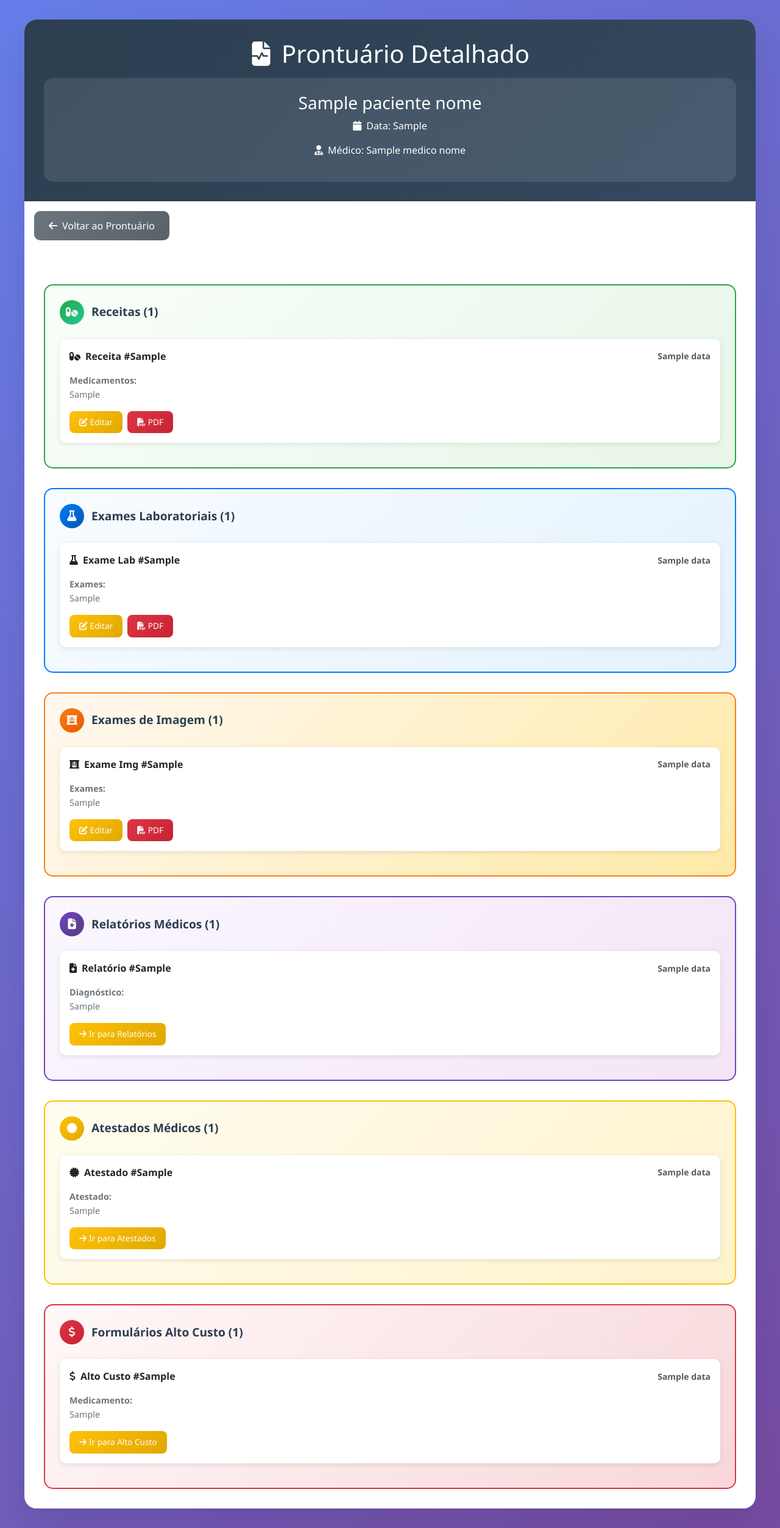
After one commit to michelrahaddad/clinicavidah, a Flask app: template templates/prontuario_detalhes.html in a window 1280 px wide. The commit adds this page. Shown: the whole page at 61% size. Run offline with Flask 3, Linux system fonts and the light colour scheme; the template is opened without the code that fills it: most values are stand-ins (such as "Sample title", 1, 10 or a date in 2020).

Commit message:
Display patient records organized by date and document type
Implements a detailed patient record view accessible via /prontuario/detalhes route, displaying documents filtered by date and type.

Replit-Commit-Author: Agent
Replit-Commit-Session-Id: 7fcdde36-61e5-4fbb-9ec4-2a31579af49d
Replit-Commit-Screenshot-Url: https://storage.googleapis.com/screenshot-production-us-central1/57ac9627-61b8-4a99-9a9c-fc79787f61f2/342d5a2d-8be4-4abe-ab34-4f262aa453be.jpg

```diff
--- /dev/null
+++ b/templates/prontuario_detalhes.html
@@ -0,0 +1,402 @@
+<!DOCTYPE html>
+<html lang="pt-BR">
+<head>
+    <meta charset="UTF-8">
+    <meta name="viewport" content="width=device-width, initial-scale=1.0">
+    <title>Detalhes do Prontuário - {{ paciente_nome }}</title>
+    <link href="https://cdn.jsdelivr.net/npm/bootstrap@5.3.0/dist/css/bootstrap.min.css" rel="stylesheet">
+    <link rel="stylesheet" href="https://cdnjs.cloudflare.com/ajax/libs/font-awesome/6.4.0/css/all.min.css">
+    <style>
+        body {
+            background: linear-gradient(135deg, #667eea 0%, #764ba2 100%);
+            min-height: 100vh;
+            font-family: 'Segoe UI', Tahoma, Geneva, Verdana, sans-serif;
+        }
+
+        .main-container {
+            background: white;
+            border-radius: 20px;
+            box-shadow: 0 20px 60px rgba(0,0,0,0.1);
+            margin: 2rem auto;
+            max-width: 1200px;
+            overflow: hidden;
+        }
+
+        .header-section {
+            background: linear-gradient(135deg, #2c3e50, #34495e);
+            color: white;
+            padding: 2rem;
+            text-align: center;
+        }
+
+        .patient-info {
+            background: rgba(255,255,255,0.1);
+            border-radius: 15px;
+            padding: 1.5rem;
+            margin-top: 1rem;
+        }
+
+        .document-section {
+            margin: 2rem;
+            padding: 1.5rem;
+            border: 2px solid #e9ecef;
+            border-radius: 15px;
+            background: #f8f9fa;
+        }
+
+        .document-section.receita {
+            border-color: #28a745;
+            background: linear-gradient(135deg, #f8fff9, #e8f5e8);
+        }
+
+        .document-section.exame-lab {
+            border-color: #007bff;
+            background: linear-gradient(135deg, #f8fcff, #e3f2fd);
+        }
+
+        .document-section.exame-img {
+            border-color: #fd7e14;
+            background: linear-gradient(135deg, #fff8f0, #ffeaa7);
+        }
+
+        .document-section.relatorio {
+            border-color: #6f42c1;
+            background: linear-gradient(135deg, #faf7ff, #f3e5f5);
+        }
+
+        .document-section.atestado {
+            border-color: #ffc107;
+            background: linear-gradient(135deg, #fffdf0, #fff3cd);
+        }
+
+        .document-section.alto-custo {
+            border-color: #dc3545;
+            background: linear-gradient(135deg, #fff8f8, #f8d7da);
+        }
+
+        .document-item {
+            background: white;
+            border-radius: 10px;
+            padding: 1rem;
+            margin-bottom: 1rem;
+            box-shadow: 0 2px 8px rgba(0,0,0,0.1);
+            transition: all 0.3s ease;
+        }
+
+        .document-item:hover {
+            transform: translateY(-2px);
+            box-shadow: 0 4px 15px rgba(0,0,0,0.15);
+        }
+
+        .document-header {
+            display: flex;
+            justify-content: space-between;
+            align-items: center;
+            margin-bottom: 1rem;
+            font-weight: 600;
+        }
+
+        .document-content {
+            font-size: 0.9rem;
+            color: #6c757d;
+            line-height: 1.6;
+        }
+
+        .action-buttons {
+            display: flex;
+            gap: 0.5rem;
+            margin-top: 1rem;
+        }
+
+        .btn-action {
+            padding: 0.5rem 1rem;
+            border-radius: 8px;
+            font-size: 0.85rem;
+            font-weight: 500;
+            transition: all 0.3s ease;
+        }
+
+        .btn-edit {
+            background: linear-gradient(135deg, #ffc107, #e0a800);
+            border: none;
+            color: white;
+        }
+
+        .btn-pdf {
+            background: linear-gradient(135deg, #dc3545, #c82333);
+            border: none;
+            color: white;
+        }
+
+        .btn-back {
+            background: linear-gradient(135deg, #6c757d, #5a6268);
+            color: white;
+            border: none;
+            padding: 0.75rem 1.5rem;
+            border-radius: 10px;
+            font-weight: 500;
+            transition: all 0.3s ease;
+        }
+
+        .btn-back:hover {
+            transform: translateY(-2px);
+            box-shadow: 0 4px 15px rgba(108, 117, 125, 0.3);
+        }
+
+        .section-title {
+            display: flex;
+            align-items: center;
+            gap: 0.75rem;
+            font-size: 1.2rem;
+            font-weight: 600;
+            margin-bottom: 1.5rem;
+            color: #2c3e50;
+        }
+
+        .section-icon {
+            width: 40px;
+            height: 40px;
+            border-radius: 50%;
+            display: flex;
+            align-items: center;
+            justify-content: center;
+            color: white;
+            font-size: 1.1rem;
+        }
+
+        .icon-receita { background: linear-gradient(135deg, #28a745, #20c997); }
+        .icon-lab { background: linear-gradient(135deg, #007bff, #0056b3); }
+        .icon-img { background: linear-gradient(135deg, #fd7e14, #e55a00); }
+        .icon-relatorio { background: linear-gradient(135deg, #6f42c1, #563d7c); }
+        .icon-atestado { background: linear-gradient(135deg, #ffc107, #e0a800); }
+        .icon-alto-custo { background: linear-gradient(135deg, #dc3545, #c82333); }
+
+        .empty-section {
+            text-align: center;
+            padding: 2rem;
+            color: #6c757d;
+            font-style: italic;
+        }
+    </style>
+</head>
+<body>
+    <div class="main-container">
+        <div class="header-section">
+            <h1><i class="fas fa-file-medical-alt me-3"></i>Prontuário Detalhado</h1>
+            <div class="patient-info">
+                <h3>{{ paciente_nome }}</h3>
+                <p><i class="fas fa-calendar me-2"></i>Data: {{ data_formatada }}</p>
+                <p><i class="fas fa-user-md me-2"></i>Médico: {{ medico_nome }}</p>
+            </div>
+        </div>
+
+        <div class="p-3">
+            <button onclick="history.back()" class="btn btn-back mb-4">
+                <i class="fas fa-arrow-left me-2"></i>Voltar ao Prontuário
+            </button>
+        </div>
+
+        <!-- Receitas -->
+        {% if documentos.receita %}
+        <div class="document-section receita">
+            <div class="section-title">
+                <div class="section-icon icon-receita">
+                    <i class="fas fa-pills"></i>
+                </div>
+                <span>Receitas ({{ documentos.receita|length }})</span>
+            </div>
+            {% for receita in documentos.receita %}
+            <div class="document-item">
+                <div class="document-header">
+                    <span><i class="fas fa-pills me-2"></i>Receita #{{ receita.id_registro }}</span>
+                    <small class="text-muted">{{ receita.data }}</small>
+                </div>
+                <div class="document-content">
+                    <strong>Medicamentos:</strong><br>
+                    {{ receita.detalhes_registro }}
+                </div>
+                <div class="action-buttons">
+                    <a href="{{ url_for('receita.receita') }}?edit_id={{ receita.id_registro }}"
+                       class="btn btn-action btn-edit">
+                        <i class="fas fa-edit me-1"></i>Editar
+                    </a>
+                    <a href="{{ url_for('receita.gerar_pdf_receita', receita_id=receita.id_registro) }}"
+                       class="btn btn-action btn-pdf" target="_blank">
+                        <i class="fas fa-file-pdf me-1"></i>PDF
+                    </a>
+                </div>
+            </div>
+            {% endfor %}
+        </div>
+        {% endif %}
+
+        <!-- Exames Laboratoriais -->
+        {% if documentos.exame_lab %}
+        <div class="document-section exame-lab">
+            <div class="section-title">
+                <div class="section-icon icon-lab">
+                    <i class="fas fa-flask"></i>
+                </div>
+                <span>Exames Laboratoriais ({{ documentos.exame_lab|length }})</span>
+            </div>
+            {% for exame in documentos.exame_lab %}
+            <div class="document-item">
+                <div class="document-header">
+                    <span><i class="fas fa-flask me-2"></i>Exame Lab #{{ exame.id_registro }}</span>
+                    <small class="text-muted">{{ exame.data }}</small>
+                </div>
+                <div class="document-content">
+                    <strong>Exames:</strong><br>
+                    {{ exame.detalhes_registro }}
+                </div>
+                <div class="action-buttons">
+                    <a href="{{ url_for('exames_lab.exames_lab') }}?edit_id={{ exame.id_registro }}"
+                       class="btn btn-action btn-edit">
+                        <i class="fas fa-edit me-1"></i>Editar
+                    </a>
+                    <a href="{{ url_for('exames_lab.gerar_pdf_exame_lab', exame_id=exame.id_registro) }}"
+                       class="btn btn-action btn-pdf" target="_blank">
+                        <i class="fas fa-file-pdf me-1"></i>PDF
+                    </a>
+                </div>
+            </div>
+            {% endfor %}
+        </div>
+        {% endif %}
+
+        <!-- Exames de Imagem -->
+        {% if documentos.exame_img %}
+        <div class="document-section exame-img">
+            <div class="section-title">
+                <div class="section-icon icon-img">
+                    <i class="fas fa-x-ray"></i>
+                </div>
+                <span>Exames de Imagem ({{ documentos.exame_img|length }})</span>
+            </div>
+            {% for exame in documentos.exame_img %}
+            <div class="document-item">
+                <div class="document-header">
+                    <span><i class="fas fa-x-ray me-2"></i>Exame Img #{{ exame.id_registro }}</span>
+                    <small class="text-muted">{{ exame.data }}</small>
+                </div>
+                <div class="document-content">
+                    <strong>Exames:</strong><br>
+                    {{ exame.detalhes_registro }}
+                </div>
+                <div class="action-buttons">
+                    <a href="{{ url_for('exames_img.exames_img') }}?edit_id={{ exame.id_registro }}"
+                       class="btn btn-action btn-edit">
+                        <i class="fas fa-edit me-1"></i>Editar
+                    </a>
+                    <a href="{{ url_for('exames_img.gerar_pdf_exame_img', exame_id=exame.id_registro) }}"
+                       class="btn btn-action btn-pdf" target="_blank">
+                        <i class="fas fa-file-pdf me-1"></i>PDF
+                    </a>
+                </div>
+            </div>
+            {% endfor %}
+        </div>
+        {% endif %}
+
+        <!-- Relatórios -->
+        {% if documentos.relatorio %}
+        <div class="document-section relatorio">
+            <div class="section-title">
+                <div class="section-icon icon-relatorio">
+                    <i class="fas fa-file-medical"></i>
+                </div>
+                <span>Relatórios Médicos ({{ documentos.relatorio|length }})</span>
+            </div>
+            {% for relatorio in documentos.relatorio %}
+            <div class="document-item">
+                <div class="document-header">
+                    <span><i class="fas fa-file-medical me-2"></i>Relatório #{{ relatorio.id_registro }}</span>
+                    <small class="text-muted">{{ relatorio.data }}</small>
+                </div>
+                <div class="document-content">
+                    <strong>Diagnóstico:</strong><br>
+                    {{ relatorio.detalhes_registro }}
+                </div>
+                <div class="action-buttons">
+                    <a href="{{ url_for('relatorios.relatorios') }}"
+                       class="btn btn-action btn-edit">
+                        <i class="fas fa-arrow-right me-1"></i>Ir para Relatórios
+                    </a>
+                </div>
+            </div>
+            {% endfor %}
+        </div>
+        {% endif %}
+
+        <!-- Atestados -->
+        {% if documentos.atestado %}
+        <div class="document-section atestado">
+            <div class="section-title">
+                <div class="section-icon icon-atestado">
+                    <i class="fas fa-certificate"></i>
+                </div>
+                <span>Atestados Médicos ({{ documentos.atestado|length }})</span>
+            </div>
+            {% for atestado in documentos.atestado %}
+            <div class="document-item">
+                <div class="document-header">
+                    <span><i class="fas fa-certificate me-2"></i>Atestado #{{ atestado.id_registro }}</span>
+                    <small class="text-muted">{{ atestado.data }}</small>
+                </div>
+                <div class="document-content">
+                    <strong>Atestado:</strong><br>
+                    {{ atestado.detalhes_registro }}
+                </div>
+                <div class="action-buttons">
+                    <a href="{{ url_for('atestados.atestados') }}"
+                       class="btn btn-action btn-edit">
+                        <i class="fas fa-arrow-right me-1"></i>Ir para Atestados
+                    </a>
+                </div>
+            </div>
+            {% endfor %}
+        </div>
+        {% endif %}
+
+        <!-- Alto Custo -->
+        {% if documentos.alto_custo %}
+        <div class="document-section alto-custo">
+            <div class="section-title">
+                <div class="section-icon icon-alto-custo">
+                    <i class="fas fa-dollar-sign"></i>
+                </div>
+                <span>Formulários Alto Custo ({{ documentos.alto_custo|length }})</span>
+            </div>
+            {% for formulario in documentos.alto_custo %}
+            <div class="document-item">
+                <div class="document-header">
+                    <span><i class="fas fa-dollar-sign me-2"></i>Alto Custo #{{ formulario.id_registro }}</span>
+                    <small class="text-muted">{{ formulario.data }}</small>
+                </div>
+                <div class="document-content">
+                    <strong>Medicamento:</strong><br>
+                    {{ formulario.detalhes_registro }}
+                </div>
+                <div class="action-buttons">
+                    <a href="{{ url_for('alto_custo.alto_custo') }}"
+                       class="btn btn-action btn-edit">
+                        <i class="fas fa-arrow-right me-1"></i>Ir para Alto Custo
+                    </a>
+                </div>
+            </div>
+            {% endfor %}
+        </div>
+        {% endif %}
+
+        {% if not documentos.receita and not documentos.exame_lab and not documentos.exame_img and not documentos.relatorio and not documentos.atestado and not documentos.alto_custo %}
+        <div class="empty-section">
+            <i class="fas fa-inbox fa-3x mb-3 text-muted"></i>
+            <h4>Nenhum documento encontrado</h4>
+            <p>Não há documentos para esta data e paciente.</p>
+        </div>
+        {% endif %}
+    </div>
+
+    <script src="https://cdn.jsdelivr.net/npm/bootstrap@5.3.0/dist/js/bootstrap.bundle.min.js"></script>
+</body>
+</html>
```
Also changed, not shown: routes/prontuario.py (+156 -1 lines), templates/prontuario_modern.html (+4 -4 lines).
